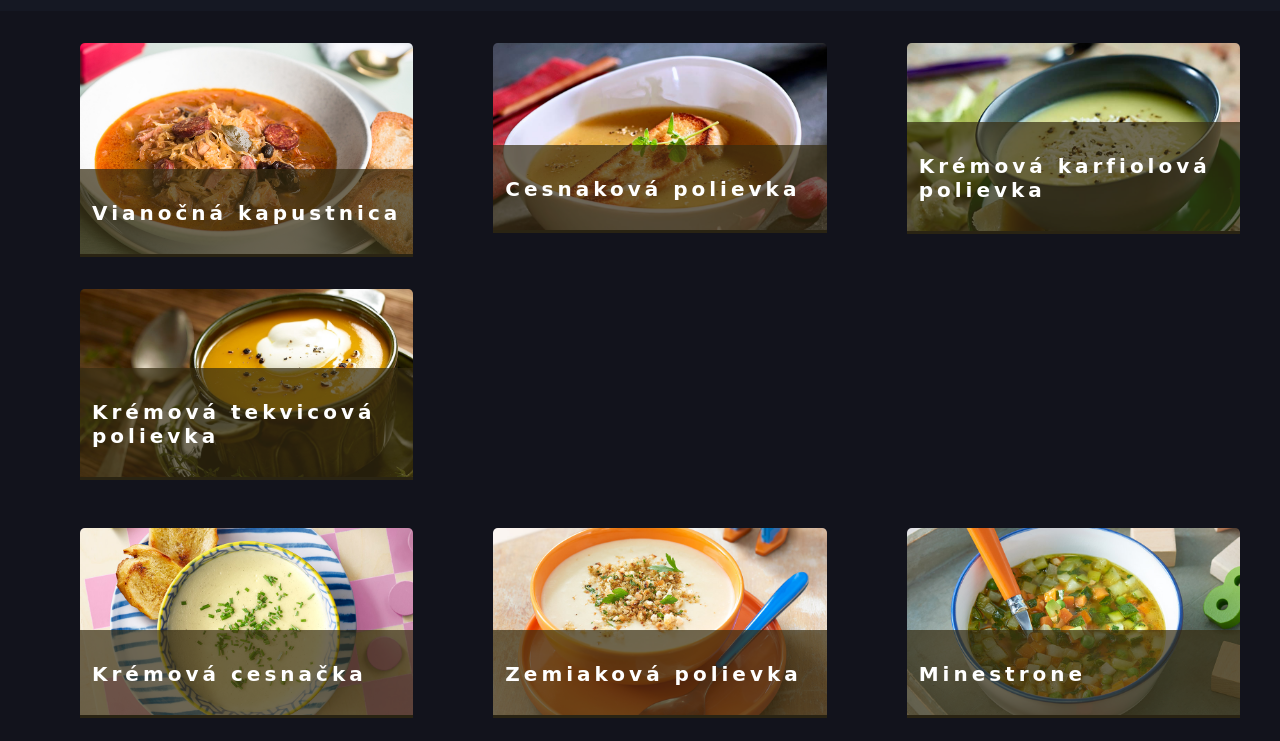
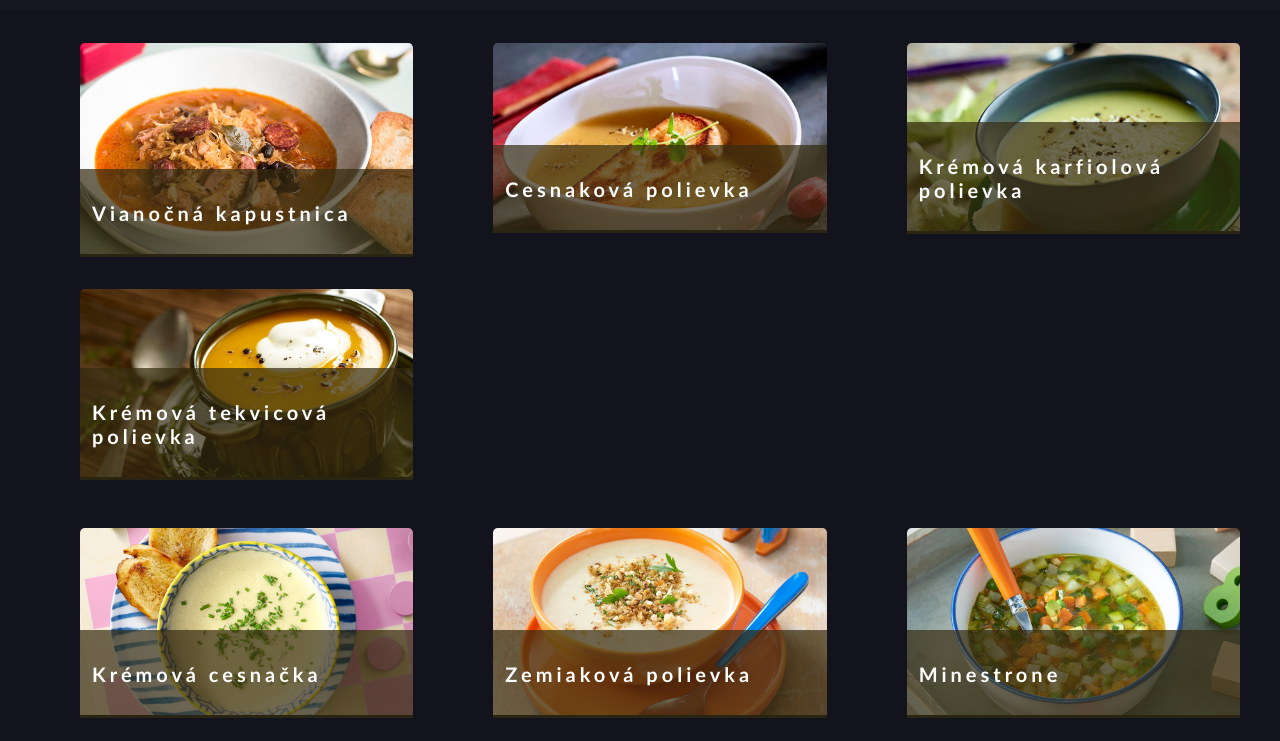
Before and after one commit to oclokc/oclokc.github.io, a plain HTML site: page html/polievky.html in a window 1280 px wide. Shown: the part 59-800 px from the top of the page. Drawn offline with nearby package versions, Linux system fonts and the light colour scheme.

Commit message:
Update polievky.css

```diff
--- a/css/polievky.css
+++ b/css/polievky.css
@@ -1,7 +1,3 @@
-h1, h2, h3, h4, h5, h6 {
-    font-family: 'Bangers', cursive;
-}
-
 h1, h2 {
     letter-spacing: 0.1em;
 }
```
